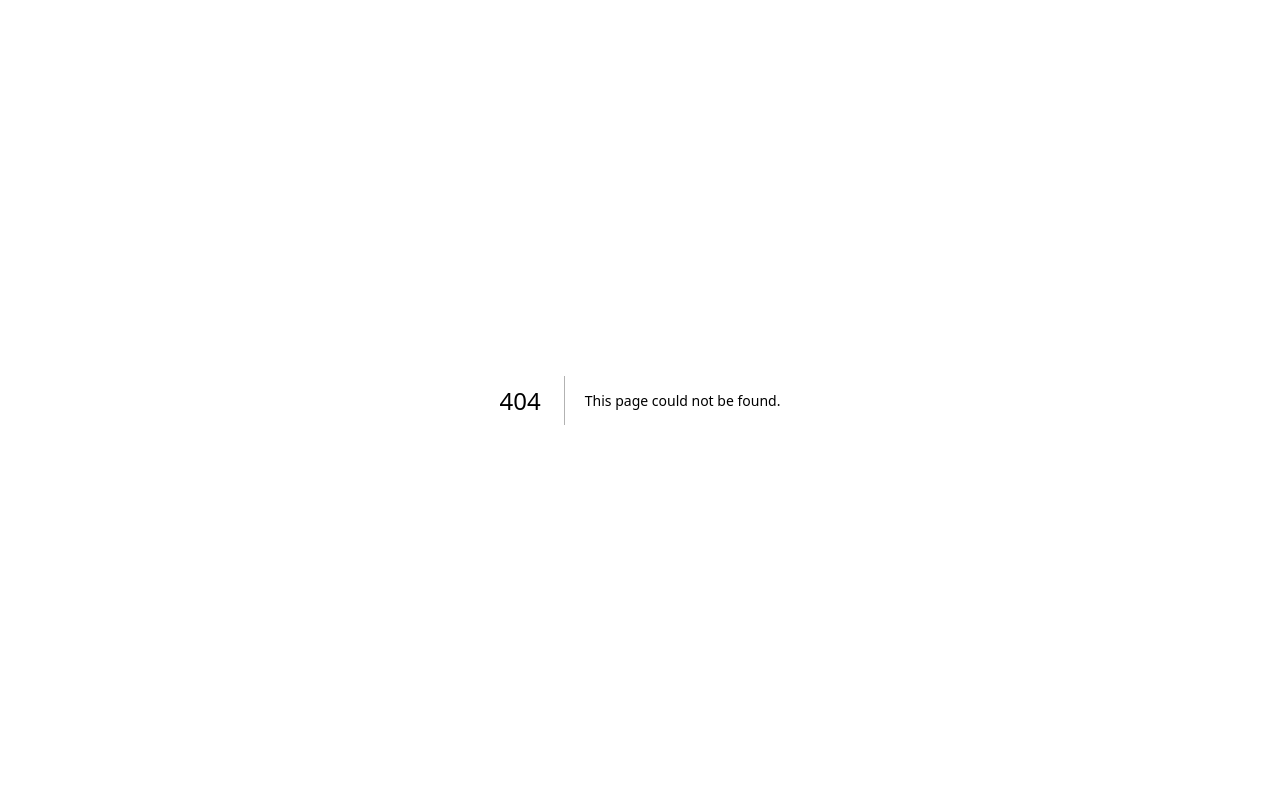
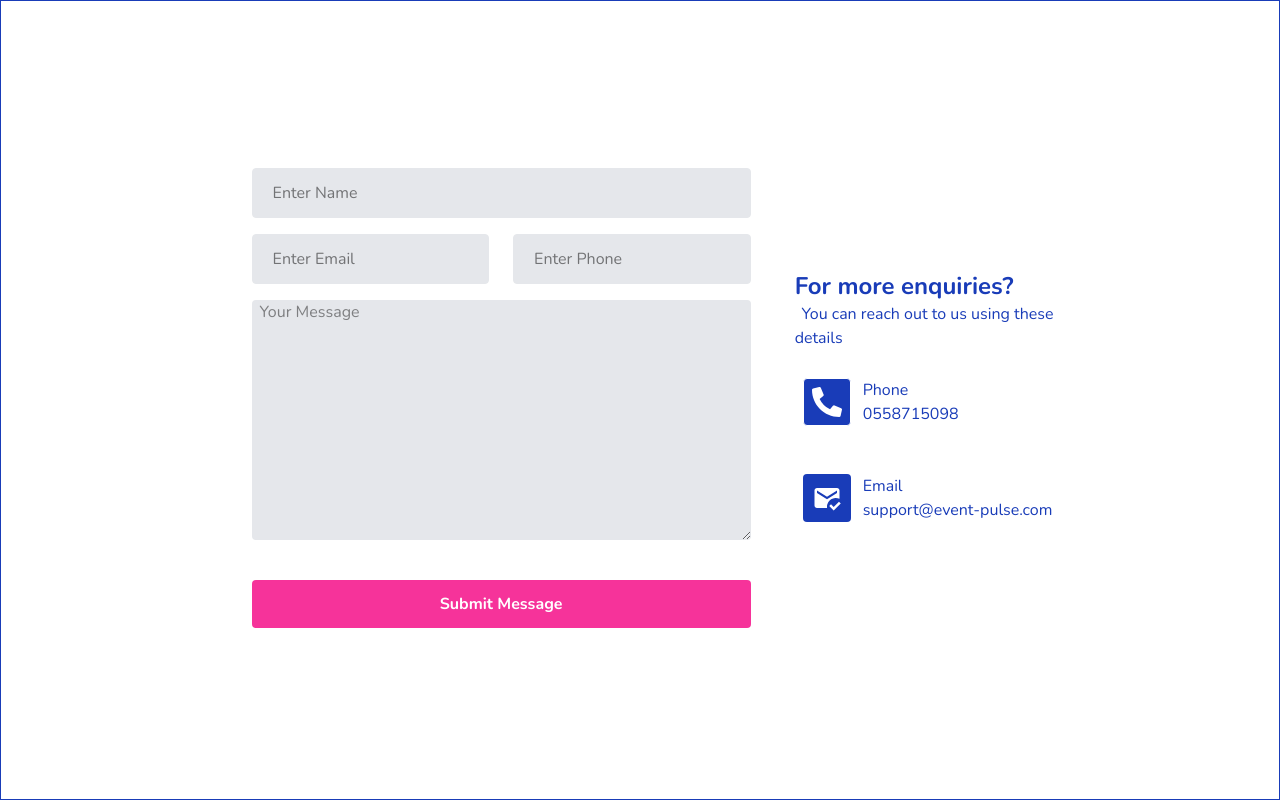
Before and after one commit to clifforddonk/portfolio, a Next.js app: page /data in a window 1280 px wide. Before the commit this address had no page. Built offline with nearby package versions, Linux system fonts and the light colour scheme; no server answers.

Commit message:
Event-Pulse Affiliate Page

```diff
--- /dev/null
+++ b/app/data/page.jsx
@@ -0,0 +1,178 @@
+"use client";
+import { useRef, useEffect, useState } from "react";
+import emailjs from "@emailjs/browser";
+import { MdMarkEmailRead } from "react-icons/md";
+import { FaPhoneAlt } from "react-icons/fa";
+
+const ContactForm = () => {
+  const [alert, setAlert] = useState({ show: false, type: "", message: "" });
+  const formRef = useRef(null);
+
+  const AlertMessage = ({ type, message }) => {
+    const baseClasses = "px-4 py-3 rounded font-medium text-sm border";
+
+    const typeStyles = {
+      success: "bg-green-100 text-green-700 border-green-300",
+      error: "bg-red-100 text-red-700 border-red-300",
+      info: "bg-blue-100 text-blue-700 border-blue-300",
+    };
+
+    return (
+      <div className={`${baseClasses} ${typeStyles[type] || ""}`}>
+        {message}
+      </div>
+    );
+  };
+  useEffect(() => {
+    emailjs.init(process.env.NEXT_PUBLIC_EMAILJS_PUBLIC_KEY);
+  }, []);
+
+  const handleSubmit = (e) => {
+    e.preventDefault();
+
+    emailjs
+      .sendForm(
+        process.env.NEXT_PUBLIC_EMAILJS_SERVICE_ID1,
+        process.env.NEXT_PUBLIC_EMAILJS_TEMPLATE_ID1,
+        formRef.current,
+        {
+          publicKey: process.env.NEXT_PUBLIC_EMAILJS_PUBLIC_KEY1,
+        }
+      )
+      .then(
+        () => {
+          setAlert({
+            show: true,
+            type: "success",
+            message: "Message sent successfully! We will get back to you soon.",
+          });
+
+          formRef.current.reset();
+        },
+        (error) => {
+          console.error("EmailJS Error:", error);
+          setAlert({
+            show: true,
+            type: "error",
+            message: "Failed to send message. Please try again later.",
+          });
+        }
+      );
+  };
+
+  return (
+    <>
+      <section className="bg-white p-4 sm:p-10 justify-center flex flex-col lg:flex-row gap-3 border border-blue-800 min-h-screen font-poppins">
+        <form
+          ref={formRef}
+          onSubmit={handleSubmit}
+          className="w-full lg:w-[47%] rounded-2xl p-3 sm:p-8 flex items-center justify-center"
+        >
+          <div className="w-full">
+            <div className="flex flex-row gap-4 xl:gap-6 xl:flex-row justify-between">
+              <div className="flex flex-col w-full">
+                <input
+                  type="text"
+                  name="user_name"
+                  className="rounded w-full border border-gray-200 py-3 px-5 bg-gray-200 text-black my-2"
+                  placeholder="Enter Name"
+                  required
+                />
+              </div>
+            </div>
+
+            <div className="flex flex-row gap-4 xl:gap-6 xl:flex-row justify-between">
+              <div className="flex flex-col w-full xl:w-1/2">
+                <input
+                  type="email"
+                  name="user_email"
+                  className="rounded w-full border border-gray-200 py-3 px-5 bg-gray-200 text-black my-2"
+                  placeholder="Enter Email"
+                  required
+                />
+              </div>
+              <div className="flex flex-col w-full xl:w-1/2">
+                <input
+                  type="text"
+                  name="user_phone"
+                  className="rounded w-full border border-gray-200 py-3 px-5 bg-gray-200 text-black my-2"
+                  placeholder="Enter Phone"
+                  required
+                />
+              </div>
+            </div>
+
+            <div className="flex flex-col my-2">
+              <textarea
+                name="message"
+                rows="10"
+                className="rounded mb-5 bg-gray-200 w-full pl-2"
+                placeholder="Your Message"
+                required
+              ></textarea>
+            </div>
+            {alert.show && (
+              <div className="mt-4 mb-2 text-center">
+                <AlertMessage type={alert.type} message={alert.message} />
+              </div>
+            )}
+            <div className="mt-2 w-full text-center rounded-lg py-3 font-bold text-base">
+              <button
+                type="submit"
+                className="w-full text-white hover:bg-pink-400 bg-pink-500 py-3 tex-center rounded"
+              >
+                Submit Message
+              </button>
+            </div>
+          </div>
+        </form>
+
+        <div className="lg:flex">
+          <div className="my-auto text-blue-800">
+            <h1 className="font-bold flex justify-center xl:justify-self-start text-2xl">
+              For more enquiries?
+            </h1>
+            <p className="flex justify-center xl:items-end">
+              You can reach out to us using these
+            </p>
+            <p className="flex justify-center xl:justify-self-start">details</p>
+            <ul className="flex flex-col justify-center mt-5 space-y-8">
+              <a
+                target="_blank"
+                href="tel:0548715098"
+                rel="noopener noreferrer"
+              >
+                <li className="hover:bg-slate-100 flex gap-3 p-2 rounded-lg">
+                  <span className="text-3xl h-12 w-12 rounded border border-black-400 bg-blue-800 grid place-items-center text-white">
+                    <FaPhoneAlt />
+                  </span>
+                  <div>
+                    <span>Phone</span>
+                    <p>0558715098</p>
+                  </div>
+                </li>
+              </a>
+              <a
+                target="_blank"
+                href="mailto:support@event-pulse.com"
+                rel="noopener noreferrer"
+              >
+                <li className="hover:bg-slate-100 flex gap-3 p-2 rounded-lg">
+                  <span className="h-12 w-12 text-white bg-blue-800 rounded grid place-items-center text-3xl">
+                    <MdMarkEmailRead />
+                  </span>
+                  <div>
+                    <p>Email</p>
+                    <p>support@event-pulse.com</p>
+                  </div>
+                </li>
+              </a>
+            </ul>
+          </div>
+        </div>
+      </section>
+    </>
+  );
+};
+
+export default ContactForm;
```
